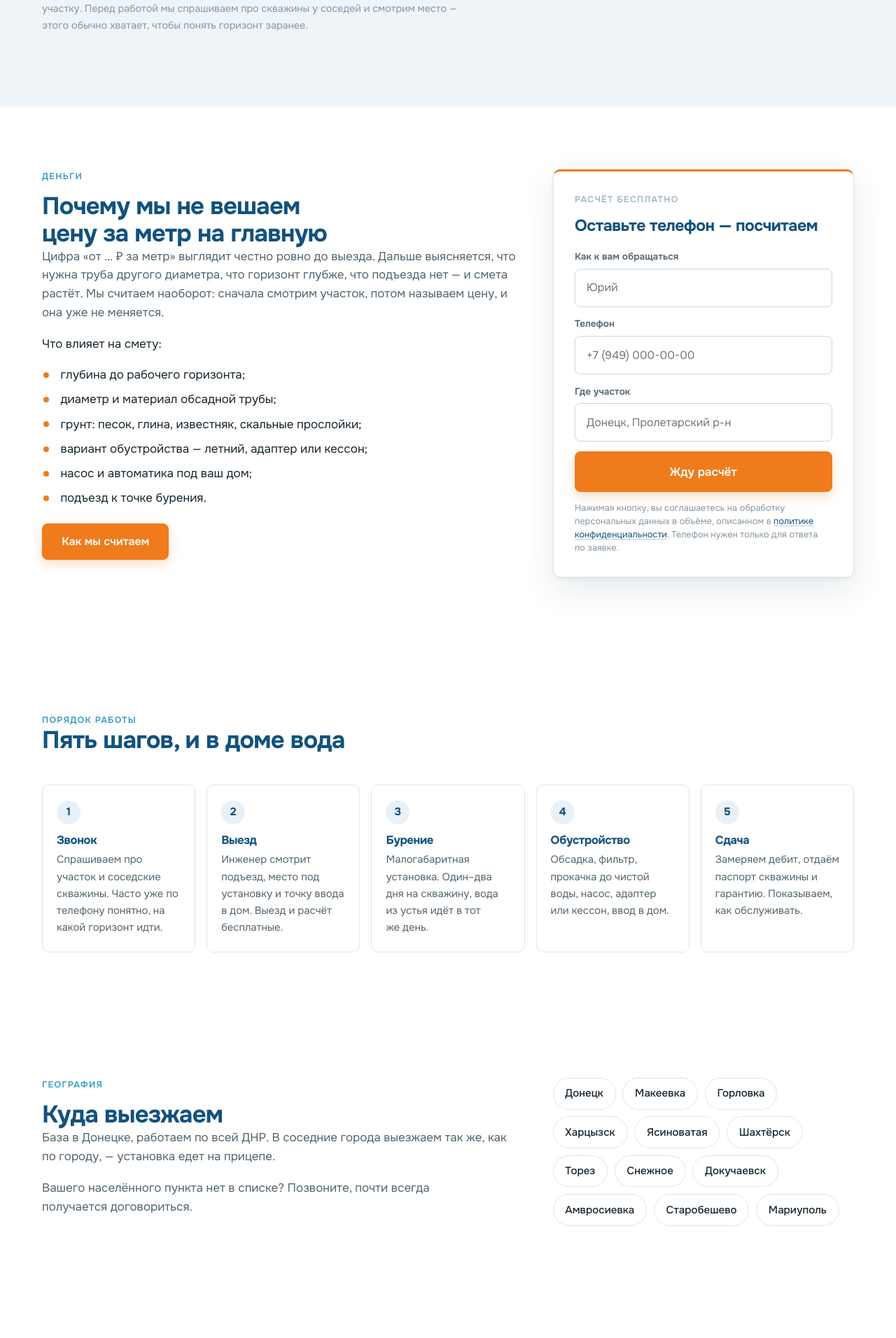
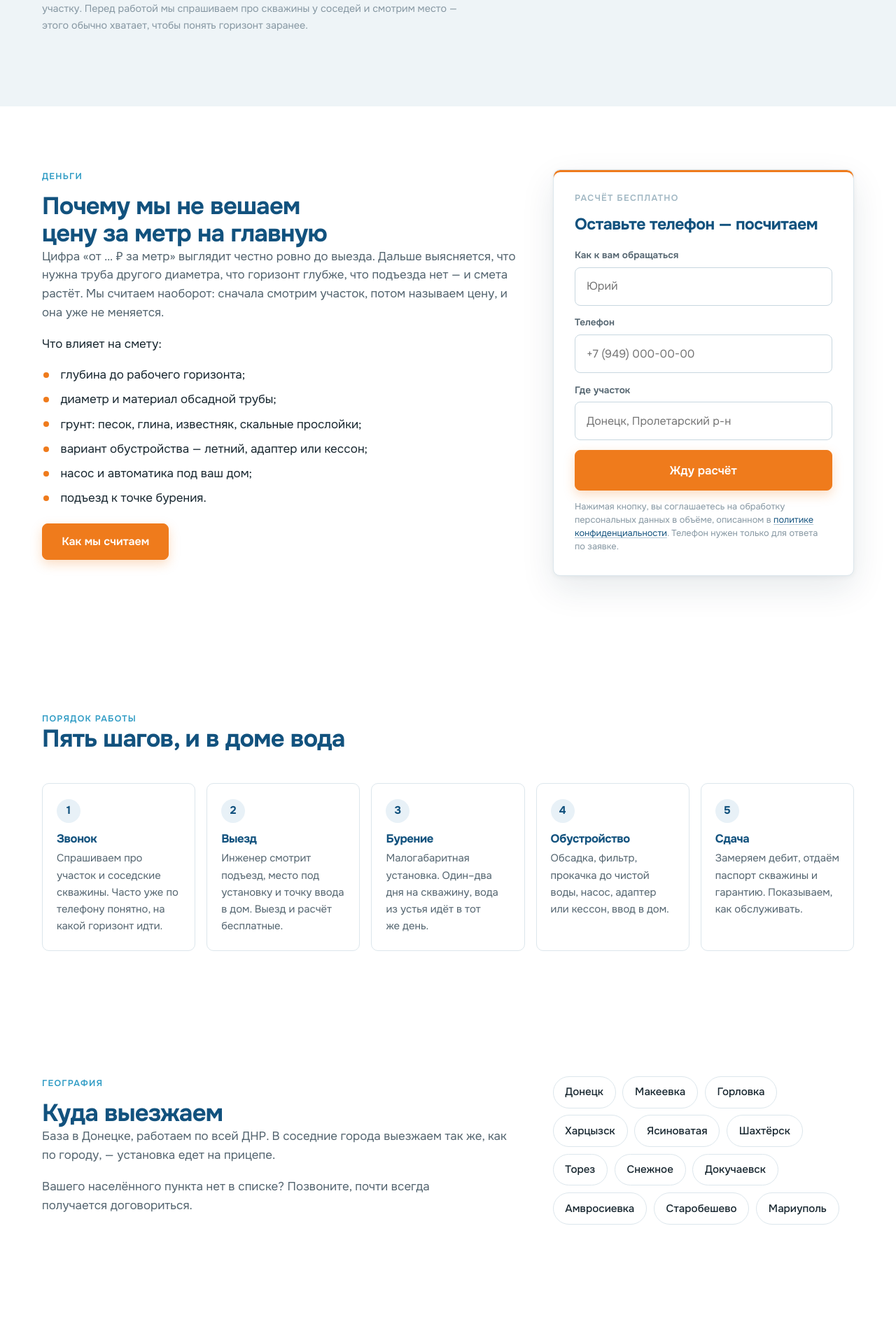
Before and after one commit to Kostia8262/burenie, a PHP site: page / in a window 1280 px wide. Shown: the part 3954-5866 px from the top of the page at 70% size. Run offline with PHP 8.4, Linux system fonts and the light colour scheme; some web fonts are replaced.

Commit message:
fix: оранжевый акцент формы не ломает скругление карточки
Верхняя граница 3px стыковалась с боковыми 1px и на скруглённых углах
давала излом. Полоса теперь рисуется внутренней тенью — она повторяет
border-radius, граница остаётся равномерной.

Co-Authored-By: Claude Opus 5 (1M context) <noreply@anthropic.com>

```diff
--- a/site/assets/css/main.css
+++ b/site/assets/css/main.css
@@ -1107,9 +1107,9 @@ a.card:hover .card__more {
 .form-card {
   background: #fff;
   border: 1px solid var(--line);
-  border-top: 3px solid var(--or);
   border-radius: var(--r);
-  box-shadow: var(--sh-lg);
+  /* оранжевая полоса сверху — внутренней тенью, чтобы она повторяла скругление */
+  box-shadow: inset 0 3px 0 var(--or), var(--sh-lg);
   padding: clamp(1.4rem, 2.5vw, 1.9rem);
 }
 
```
